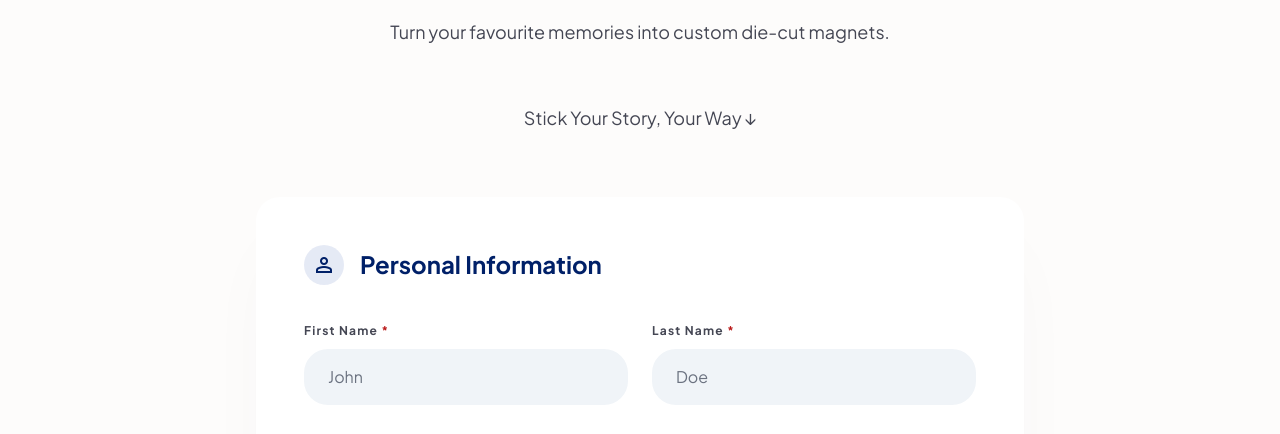
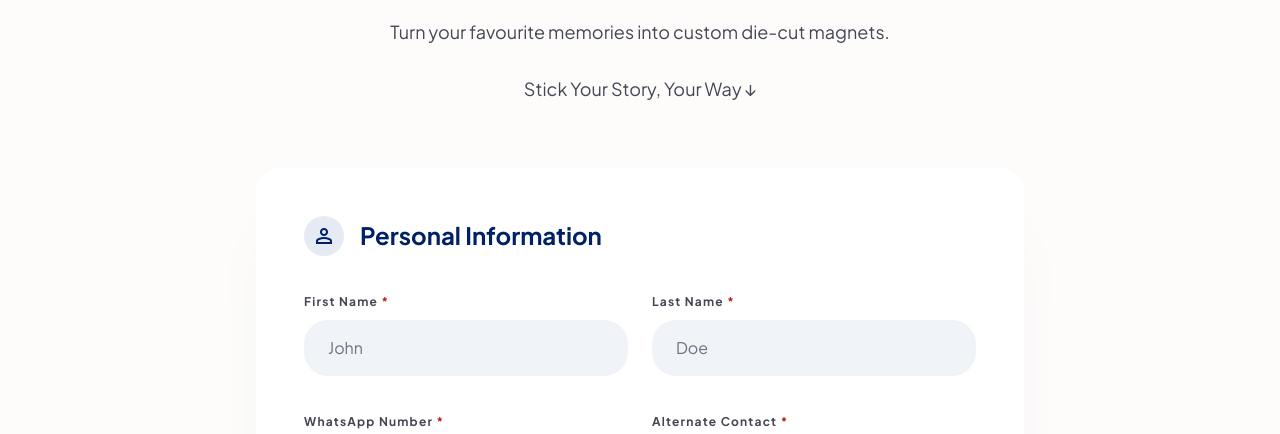
Before and after one commit to abhishekgarala03/zoppo-formsite, a website: page index.html in a window 1280 px wide. Shown: the part 303-737 px from the top of the page. Drawn offline with nearby package versions, Linux system fonts and the light colour scheme.

Commit message:
Fix: 2 line breaks between subtitle lines

```diff
--- a/index.html
+++ b/index.html
@@ -261,7 +261,7 @@
         POV: Your Camera Roll Becomes Fridge Art
       </h1>
       <p class="font-body-lg text-body-lg text-on-surface-variant max-w-2xl mx-auto">
-        Turn your favourite memories into custom die-cut magnets.<br /><br /><br />Stick Your Story, Your Way &darr;
+        Turn your favourite memories into custom die-cut magnets.<br /><br />Stick Your Story, Your Way &darr;
       </p>
     </header>
 
```
